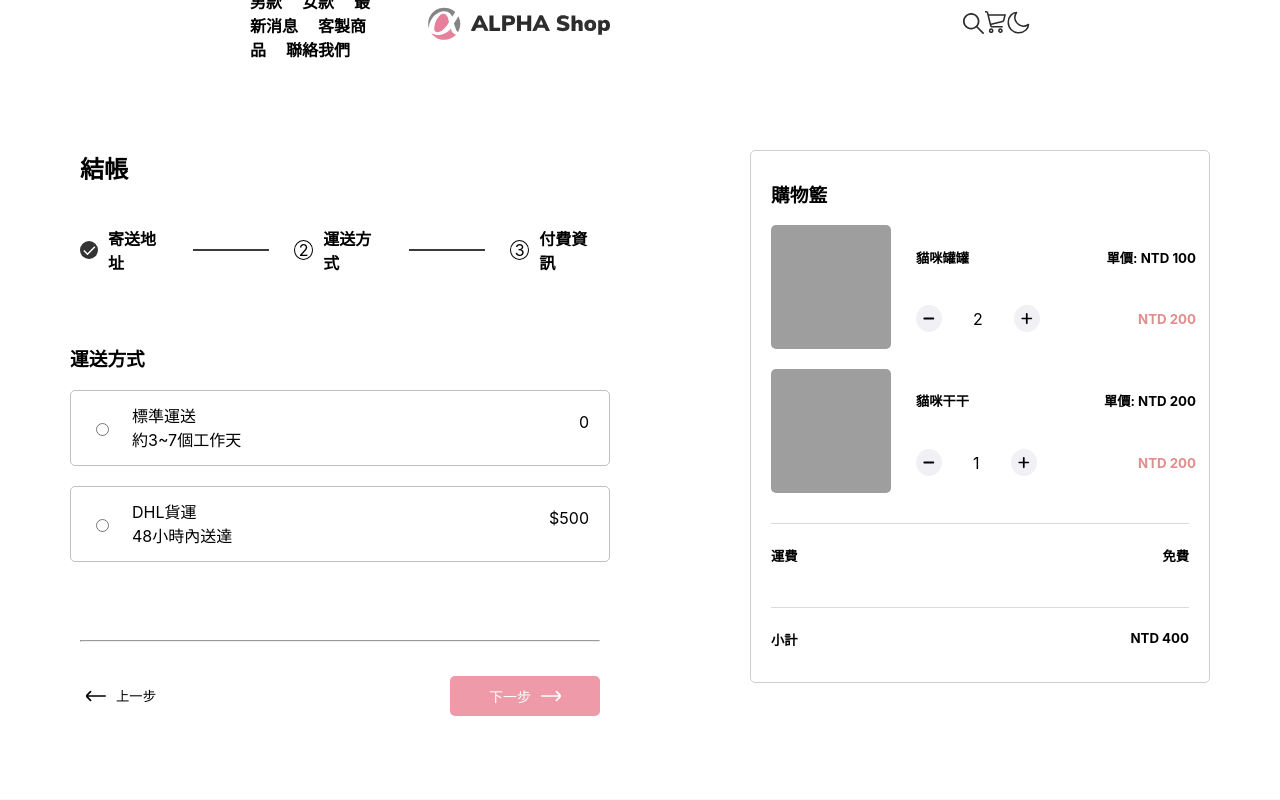
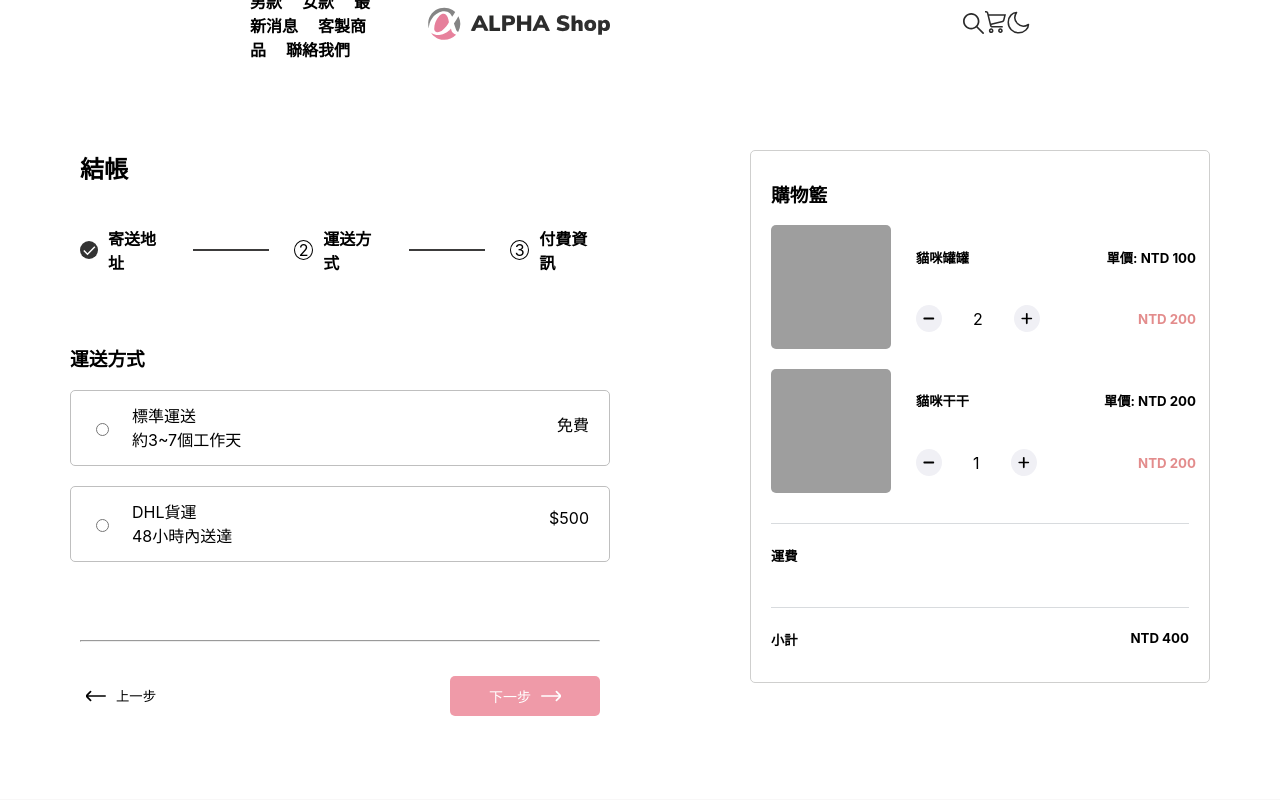
Before and after one commit to mikachou90/shop-react-project, a React (Create React App) app: page / in a window 1280 px wide. Both pictures are taken after a click on the button "下一步". Shown: the top 800 px of the page. Built offline with nearby package versions, Linux system fonts and the light colour scheme; grey boxes are pictures that could not be loaded.

Commit message:
adjust total fee in cart

```diff
--- a/src/Components/Main/Cart/Cart.jsx
+++ b/src/Components/Main/Cart/Cart.jsx
@@ -3,10 +3,13 @@ import CartRenderItem from "./CartRenderItem";
 import { useContext } from "react";
 import { getFormattedPrice } from "Utils/pricing";
 import CartContext from "./CartContext";
+import FormContext from "../Form/FormContext";
 
 function Cart() {
   const { currentItems, setCurrentItems, totalValuesItems } =
     useContext(CartContext);
+
+  const { info } = useContext(FormContext);
 
   function changeItemsValues(productId, newQty) {
     const newCurrentItems = currentItems.map((item) => {
@@ -18,7 +21,12 @@ function Cart() {
     setCurrentItems(newCurrentItems);
   }
 
-  const formattedTotalValuesItems = getFormattedPrice(totalValuesItems);
+  console.log({ deliveryFee: info.deliveryFee, totalValuesItems });
+
+  const totalPrice = Number(info.deliveryFee)
+    ? Number(info.deliveryFee) + totalValuesItems
+    : totalValuesItems;
+  const formattedTotalValuesItems = getFormattedPrice(totalPrice);
 
   return (
     <div className="cart">
@@ -38,7 +46,7 @@ function Cart() {
 
         <div className="shipFee">
           <h5>運費</h5>
-          <h5>免費</h5>
+          <h5>{getFormattedPrice(Number(info.deliveryFee))}</h5>
         </div>
 
         <div className="totalPrice">
--- a/src/Components/Main/Form/Form.jsx
+++ b/src/Components/Main/Form/Form.jsx
@@ -19,9 +19,13 @@ function Form() {
       <form
         action=""
         onSubmit={(e) => {
+          console.log(e);
           e.preventDefault();
           console.log("您輸入的資料:", info);
-          console.log("總金額:", getFormattedPrice(totalValuesItems));
+          console.log(
+            "總金額:",
+            getFormattedPrice(totalValuesItems + Number(info.deliveryFee))
+          );
         }}
       >
         <FormAddress isDisplay={formStep === 1} />
--- a/src/Components/Main/Form/FormDelivery/FormDelivery.jsx
+++ b/src/Components/Main/Form/FormDelivery/FormDelivery.jsx
@@ -3,7 +3,7 @@ import { useContext } from "react";
 import FormContext from "../FormContext";
 
 function FormDelivery({ isDisplay }) {
-  const { deliveryFeeHandler } = useContext(FormContext);
+  const { infoUpdateHandler } = useContext(FormContext);
   return (
     <div
       className="formDeliveryWrapper"
@@ -16,13 +16,13 @@ function FormDelivery({ isDisplay }) {
             type="radio"
             value="0"
             name="deliveryFee"
-            onChange={deliveryFeeHandler}
+            onChange={infoUpdateHandler}
           />
           <div className="description">
             <p>標準運送</p>
             <p>約3~7個工作天</p>
           </div>
-          <p className="fee">0</p>
+          <p className="fee">免費</p>
         </div>
 
         <div className="option">
@@ -30,7 +30,7 @@ function FormDelivery({ isDisplay }) {
             type="radio"
             value="500"
             name="deliveryFee"
-            onChange={deliveryFeeHandler}
+            onChange={infoUpdateHandler}
           />
           <div className="description">
             <p>DHL貨運</p>
```
